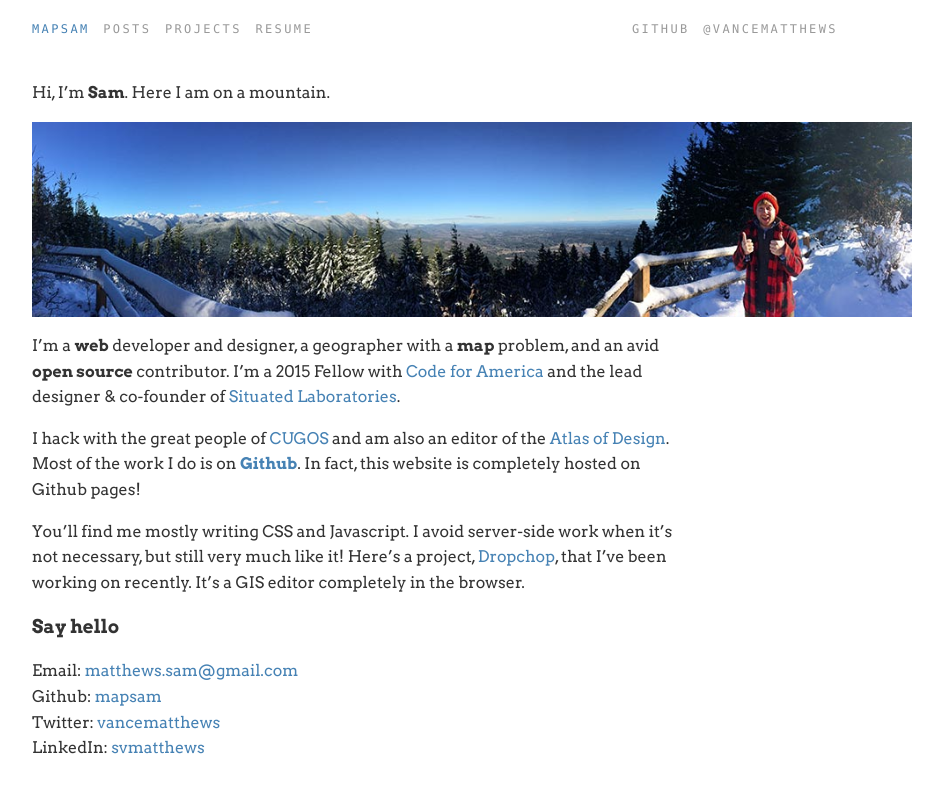
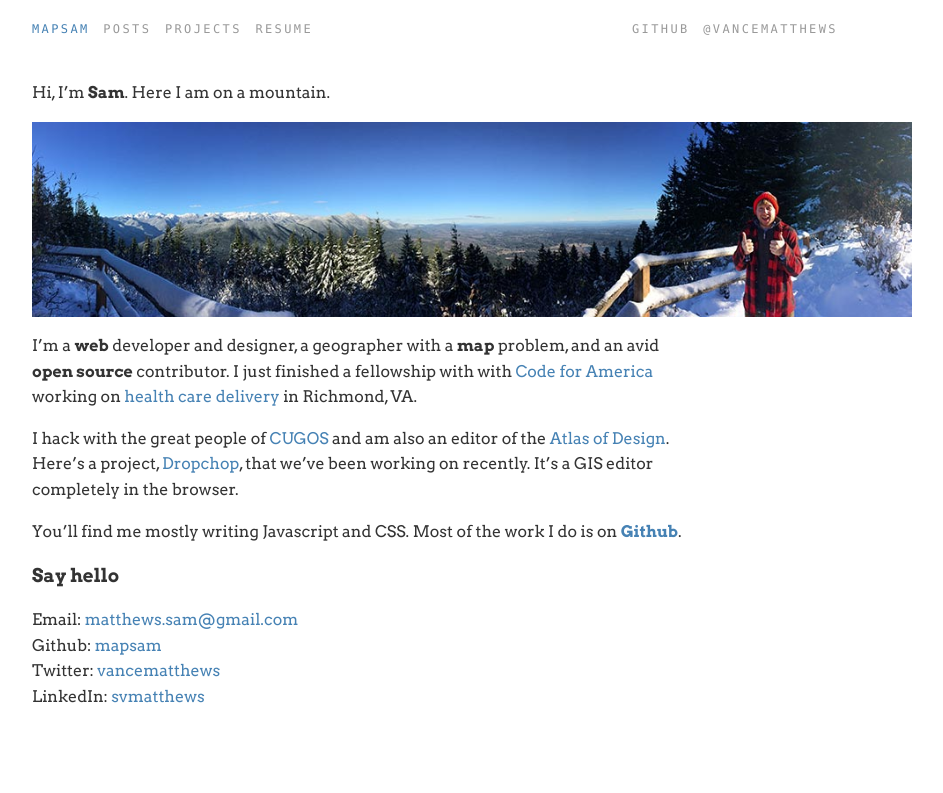
Before and after one commit to mapsam/mapsam.github.io, a Jekyll site: the page built from index.md, in a window 1280 px wide. Shown: the top 793 px of the page, without its empty margins (200-1143 px from the left). Built offline with Jekyll 4.4.1, drawn with Linux system fonts in a browser that asks for light colours; nearby versions of some CDN libraries; Markdown is read by kramdown in place of the engine named in the settings.

Commit message:
update current work status & details

```diff
--- a/index.md
+++ b/index.md
@@ -9,11 +9,11 @@ Hi, I'm **Sam**. Here I am on a mountain.
 
 ![mapsam on a mountain](/images/mt-walker.jpg)
 
-I'm a **web** developer and designer, a geographer with a **map** problem, and an avid **open source** contributor. I'm a 2015 Fellow with [Code for America](http://codeforamerica.org) and the lead designer & co-founder of [Situated Laboratories](http://situatedlaboratories.com).
+I'm a **web** developer and designer, a geographer with a **map** problem, and an avid **open source** contributor. I just finished a fellowship with with [Code for America](http://codeforamerica.org) working on [health care delivery](http://rva.codeforamerica.org/end-of-year-report/) in Richmond, VA.
 
-I hack with the great people of [CUGOS](http://cugos.org) and am also an editor of the [Atlas of Design](http://atlasofdesign.org). Most of the work I do is on **[Github](http://github.com/mapsam)**. In fact, this website is completely hosted on Github pages!
+I hack with the great people of [CUGOS](http://cugos.org) and am also an editor of the [Atlas of Design](http://atlasofdesign.org). Here's a project, [Dropchop](https://github.com/cugos/dropchop), that we've been working on recently. It's a GIS editor completely in the browser.
 
-You'll find me mostly writing CSS and Javascript. I avoid server-side work when it's not necessary, but still very much like it! Here's a project, [Dropchop](https://github.com/cugos/dropchop), that I've been working on recently. It's a GIS editor completely in the browser.
+You'll find me mostly writing Javascript and CSS. Most of the work I do is on **[Github](http://github.com/mapsam)**.
 
 ### Say hello
 
```
